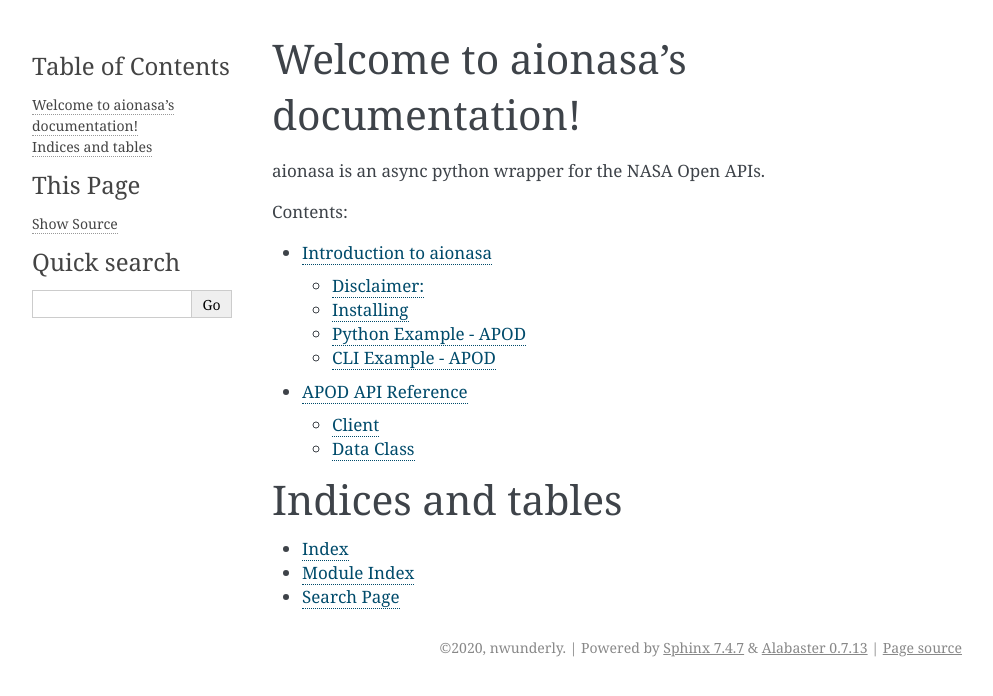
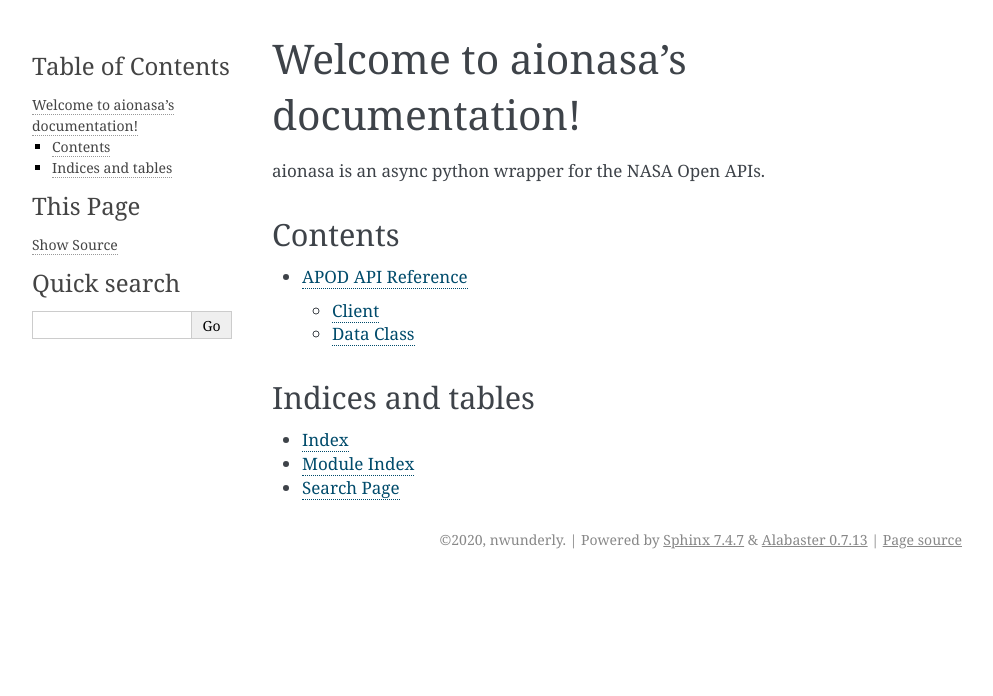
Before and after one commit to nwunderly/aionasa, a Sphinx documentation site: the page built from docs/index.rst, in a window 1280 px wide. Shown: the top 696 px of the page, without its empty margins (148-1141 px from the left). Built offline with Sphinx 7.4.7, drawn with Linux system fonts in a browser that asks for light colours; part of the change alters nothing that is shown.

Commit message:
attempted autodoc fix

````diff
--- a/docs/conf.py
+++ b/docs/conf.py
@@ -36,8 +36,7 @@ release = '0.1.0'
 # ones.
 extensions = [
     'sphinx.ext.autodoc',
-    'sphinx.ext.napoleon',
-    'recommonmark'
+    'sphinx.ext.napoleon'
 ]
 
 # Add any paths that contain templates here, relative to this directory.
--- a/docs/index.rst
+++ b/docs/index.rst
@@ -8,17 +8,18 @@ Welcome to aionasa's documentation!
 
 aionasa is an async python wrapper for the NASA Open APIs.
 
+Contents
+--------
+
 .. toctree::
    :maxdepth: 2
-   :caption: Contents:
 
-   intro
    apod
 
 
 
 Indices and tables
-==================
+------------------
 
 * :ref:`genindex`
 * :ref:`modindex`
--- a/docs/intro.md
+++ /dev/null
@@ -1,33 +0,0 @@
-# Introduction to aionasa
-
-#### Disclaimer:
-This module is still in the testing phase.
-
-#### Installing
-aionasa can be installed directly from source with
-```
-python3 -m pip install git+https://github.com/nwunderly/aio-nasa.git
-```
-
-#### Python Example - APOD
-This is a simple script that will return the title, explanation, and url from the most recent Astronomy Picture of the Day site,
-then download and save the image.
-```python
-import asyncio
-from aionasa import APOD
-
-async def main():
-    async with APOD() as apod:
-        apod_entry = await apod.get()
-        print(f'{apod_entry.title}\n{apod_entry.explanation}\n{apod_entry.hdurl}')
-        await apod_entry.save()
-
-asyncio.run(main())
-```
-
-
-#### CLI Example - APOD
-This command, like the above python script, will print data returned by the APOD API, then download and save the image.
-```
-python3 -m aionasa.apod --print --download .
-```
````
